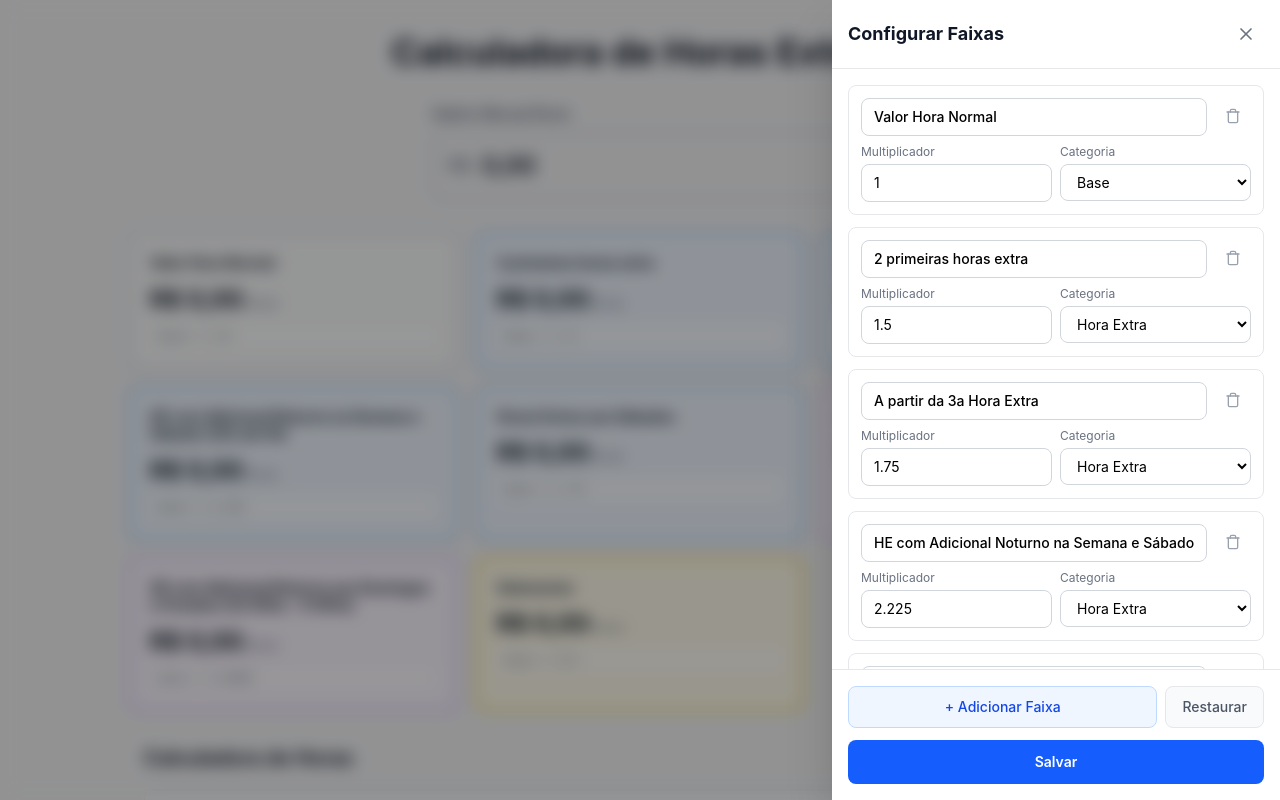
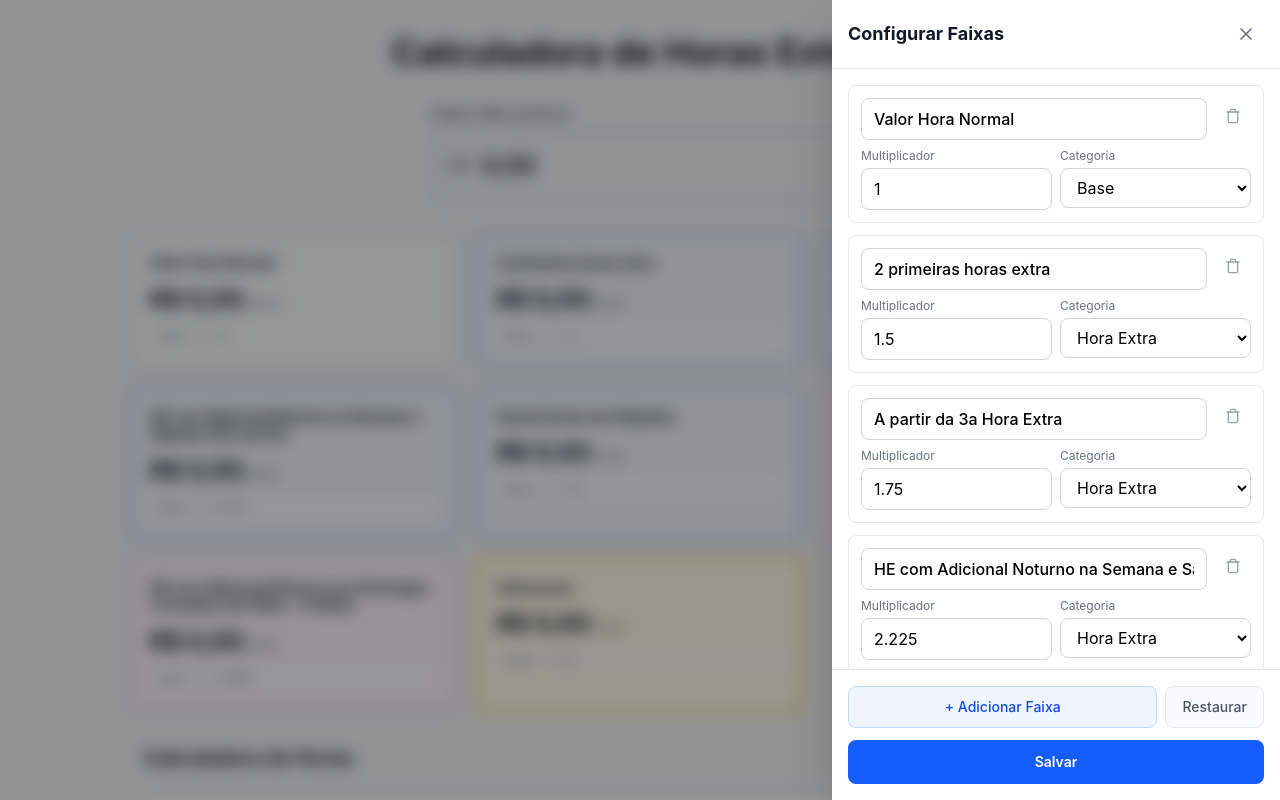
Before and after one commit to paulograbin/horasExtras, a React (Vite) app: page / in a window 1280 px wide. Both pictures are taken after a click on the button "Configurar faixas". Shown: the top 800 px of the page. Built offline with nearby package versions, Linux system fonts and the light colour scheme.

Commit message:
fix: use text-base (16px) on inputs to prevent iOS auto-zoom
iOS Safari zooms in on inputs with font-size < 16px and never
zooms back out. Bumping from text-sm to text-base prevents it.

```diff
--- a/src/components/BandEditor.tsx
+++ b/src/components/BandEditor.tsx
@@ -102,7 +102,7 @@ export function BandEditor({ bands, onChange, onClose, focusBandId }: BandEditor
                   type="text"
                   value={band.name}
                   onChange={(e) => updateBand(band.id, { name: e.target.value })}
-                  className="flex-1 text-sm font-medium border border-gray-300 rounded-lg px-3 py-2 focus:border-blue-500 focus:ring-1 focus:ring-blue-200 outline-none"
+                  className="flex-1 text-base font-medium border border-gray-300 rounded-lg px-3 py-2 focus:border-blue-500 focus:ring-1 focus:ring-blue-200 outline-none"
                   placeholder="Nome da faixa"
                 />
                 {confirmDelete === band.id ? (
@@ -149,7 +149,7 @@ export function BandEditor({ bands, onChange, onClose, focusBandId }: BandEditor
                         multiplier: parseFloat(e.target.value) || 0,
                       })
                     }
-                    className="w-full text-sm border border-gray-300 rounded-lg px-3 py-2 focus:border-blue-500 focus:ring-1 focus:ring-blue-200 outline-none"
+                    className="w-full text-base border border-gray-300 rounded-lg px-3 py-2 focus:border-blue-500 focus:ring-1 focus:ring-blue-200 outline-none"
                   />
                 </div>
                 <div className="flex-1">
@@ -163,7 +163,7 @@ export function BandEditor({ bands, onChange, onClose, focusBandId }: BandEditor
                         category: e.target.value as BandCategory,
                       })
                     }
-                    className="w-full text-sm border border-gray-300 rounded-lg px-3 py-2 focus:border-blue-500 focus:ring-1 focus:ring-blue-200 outline-none bg-white"
+                    className="w-full text-base border border-gray-300 rounded-lg px-3 py-2 focus:border-blue-500 focus:ring-1 focus:ring-blue-200 outline-none bg-white"
                   >
                     {CATEGORIES.map((cat) => (
                       <option key={cat.value} value={cat.value}>
--- a/src/components/HoursCalculator.tsx
+++ b/src/components/HoursCalculator.tsx
@@ -73,7 +73,7 @@ export function HoursCalculator({ results }: HoursCalculatorProps) {
                   value={h || ''}
                   onChange={(e) => handleHoursChange(result.band.id, e.target.value)}
                   placeholder="0"
-                  className="w-24 text-center text-sm border border-gray-300 rounded-lg py-2 px-2 focus:border-blue-500 focus:ring-1 focus:ring-blue-200 outline-none"
+                  className="w-24 text-center text-base border border-gray-300 rounded-lg py-2 px-2 focus:border-blue-500 focus:ring-1 focus:ring-blue-200 outline-none"
                 />
                 <span className="w-32 text-right text-sm font-semibold text-gray-900">
                   {formatBRL(subtotal)}
@@ -98,7 +98,7 @@ export function HoursCalculator({ results }: HoursCalculatorProps) {
                     value={h || ''}
                     onChange={(e) => handleHoursChange(result.band.id, e.target.value)}
                     placeholder="0"
-                    className="w-20 text-center text-sm border border-gray-300 rounded-lg py-2.5 px-2 focus:border-blue-500 focus:ring-1 focus:ring-blue-200 outline-none"
+                    className="w-20 text-center text-base border border-gray-300 rounded-lg py-2.5 px-2 focus:border-blue-500 focus:ring-1 focus:ring-blue-200 outline-none"
                   />
                   <span className="text-xs text-gray-400">×</span>
                   <span className="text-sm font-semibold text-gray-900 ml-auto">
```
